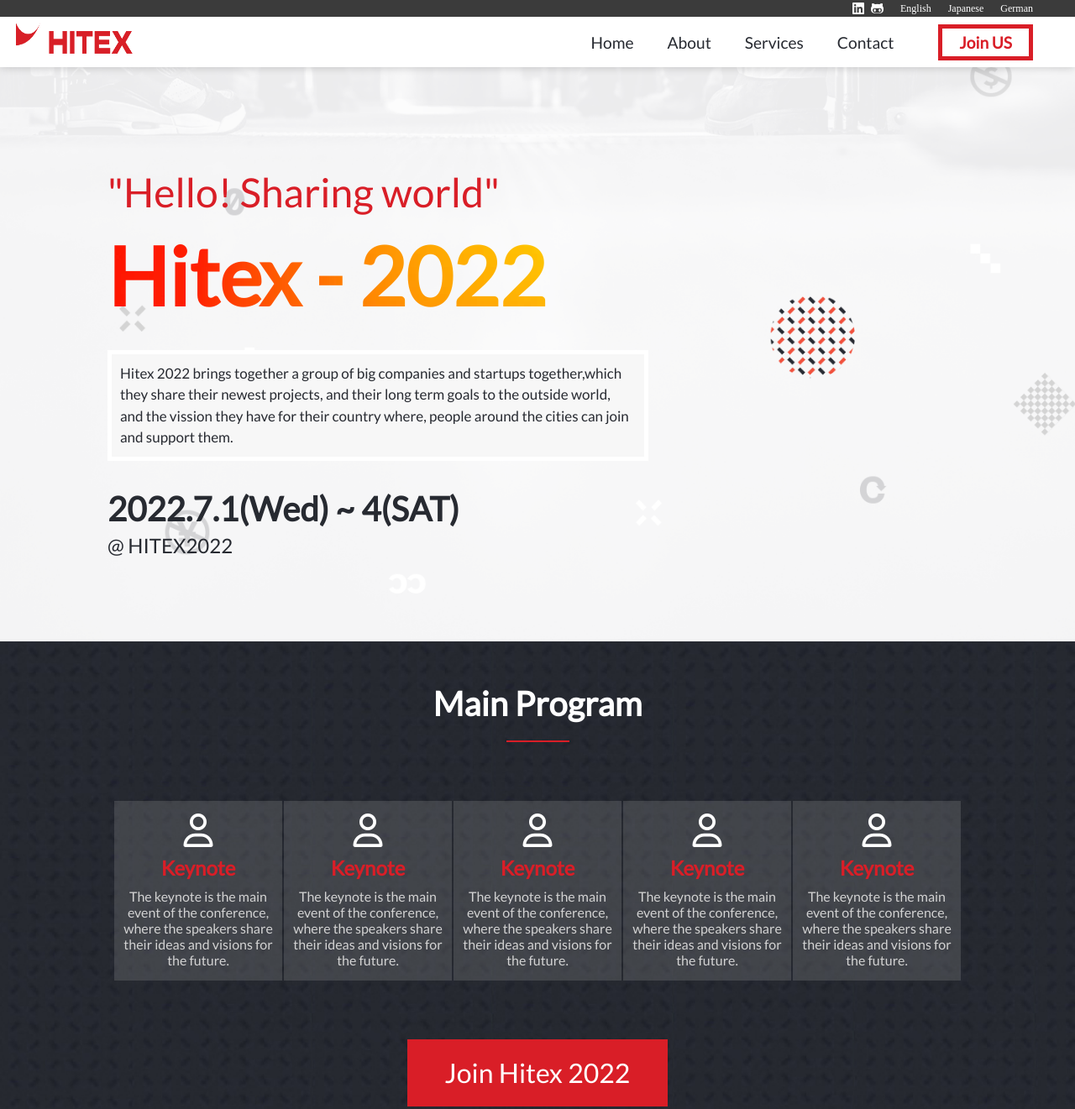
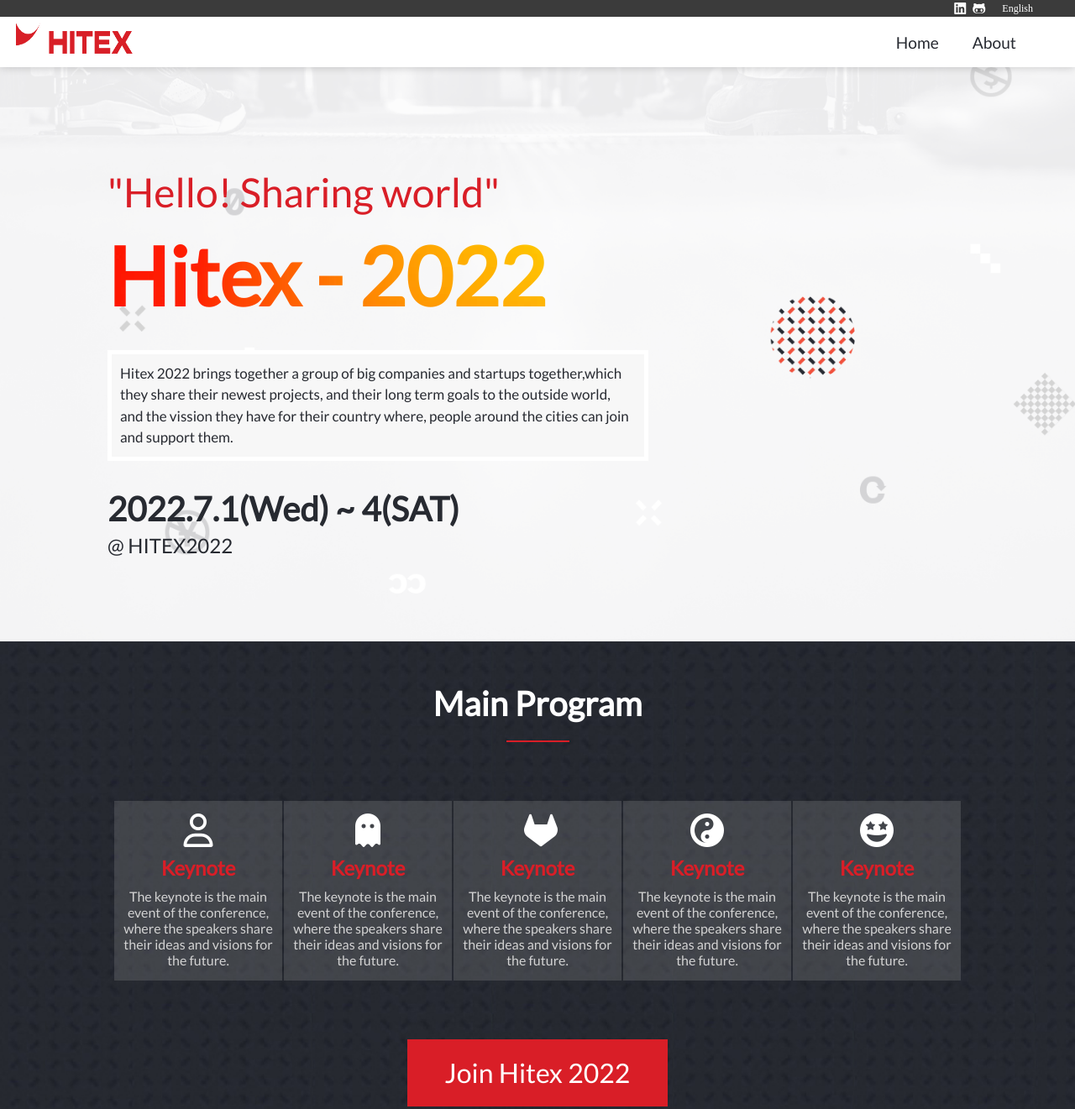
Before and after one commit to Mhamad-Raad/Hitex, a website: page index.html in a window 1280 px wide. Shown: the top 1321 px of the page at 84% size. Drawn offline with Linux system fonts and the light colour scheme; files whose address does not match are found by name.

Commit message:
fix styles

```diff
--- a/CSS/About-Page/posts.css
+++ b/CSS/About-Page/posts.css
@@ -59,7 +59,7 @@
   left: 0;
   right: 0;
   bottom: 100%;
-  background-color: var(--Secondary-Color);
+  background-color: var(--Posts-Hover);
   opacity: 0.1;
   border-top-left-radius: 10px;
   border-top-right-radius: 10px;
--- a/CSS/variables.css
+++ b/CSS/variables.css
@@ -2,5 +2,6 @@
   --Primary-Color: #d91e27;
   --Secondary-Color: #272a31;
   --Background-Color: #d3d3d3;
+  --Posts-Hover: #ac5454;
   --Primary-Font: 'Lato', sans-serif;
 }
--- a/index.html
+++ b/index.html
@@ -22,8 +22,6 @@
       <i class="fa-brands fa-linkedin"></i>
       <i class="fa-brands fa-github-alt"></i>
       <p>English</p>
-      <p>Japanese</p>
-      <p>German</p>
     </div>
     <div id="desktop-nav">
        <a href="index.html">
@@ -34,10 +32,6 @@
 
       <li><a href="index.html" class="nav-item">Home</a></li>
       <li><a href="about.html" class="nav-item">About</a></li>
-      <li><a href="#" class="nav-item">Services</a></li>
-      <li><a href="#" class="nav-item">Contact</a></li>
-
-      <li><a href="#" class="nav-item special">Join US</a></li>
     </ul>
     </div>
 
@@ -51,9 +45,6 @@
       <ul class="mobile-menu">
         <li><a href="index.html" class="mobile-nav-item">Home</a></li>
         <li><a href="about.html" class="mobile-nav-item">About</a></li>
-        <li><a href="#" class="mobile-nav-item">Services</a></li>
-        <li><a href="#" class="mobile-nav-item">Contact</a></li>
-        <li><a href="#" class="mobile-nav-item special">Join US</a></li>
       </ul>
     </div>
   </nav>
@@ -81,22 +72,22 @@
       </span>
 
       <span class="program-box">
-        <i class="fa-regular fa-user program-icon"></i>
+        <i class="fa-solid fa-ghost program-icon"></i>
         <h2 class="program-name">Keynote</h2>
         <p class="program-desc">The keynote is the main event of the conference, where the speakers share their ideas and visions for the future.</p>
       </span>
       <span class="program-box">
-        <i class="fa-regular fa-user program-icon"></i>
+        <i class="fa-brands fa-gitlab program-icon"></i>
         <h2 class="program-name">Keynote</h2>
         <p class="program-desc">The keynote is the main event of the conference, where the speakers share their ideas and visions for the future.</p>
       </span>
       <span class="program-box">
-        <i class="fa-regular fa-user program-icon"></i>
+        <i class="fa-solid fa-yin-yang program-icon"></i>
         <h2 class="program-name">Keynote</h2>
         <p class="program-desc">The keynote is the main event of the conference, where the speakers share their ideas and visions for the future.</p>
       </span>
       <span class="program-box">
-        <i class="fa-regular fa-user program-icon"></i>
+        <i class="fa-solid fa-face-grin-stars program-icon"></i>
         <h2 class="program-name">Keynote</h2>
         <p class="program-desc">The keynote is the main event of the conference, where the speakers share their ideas and visions for the future.</p>
       </span>
```
Also changed, not shown: about.html (+1 -11 lines).
